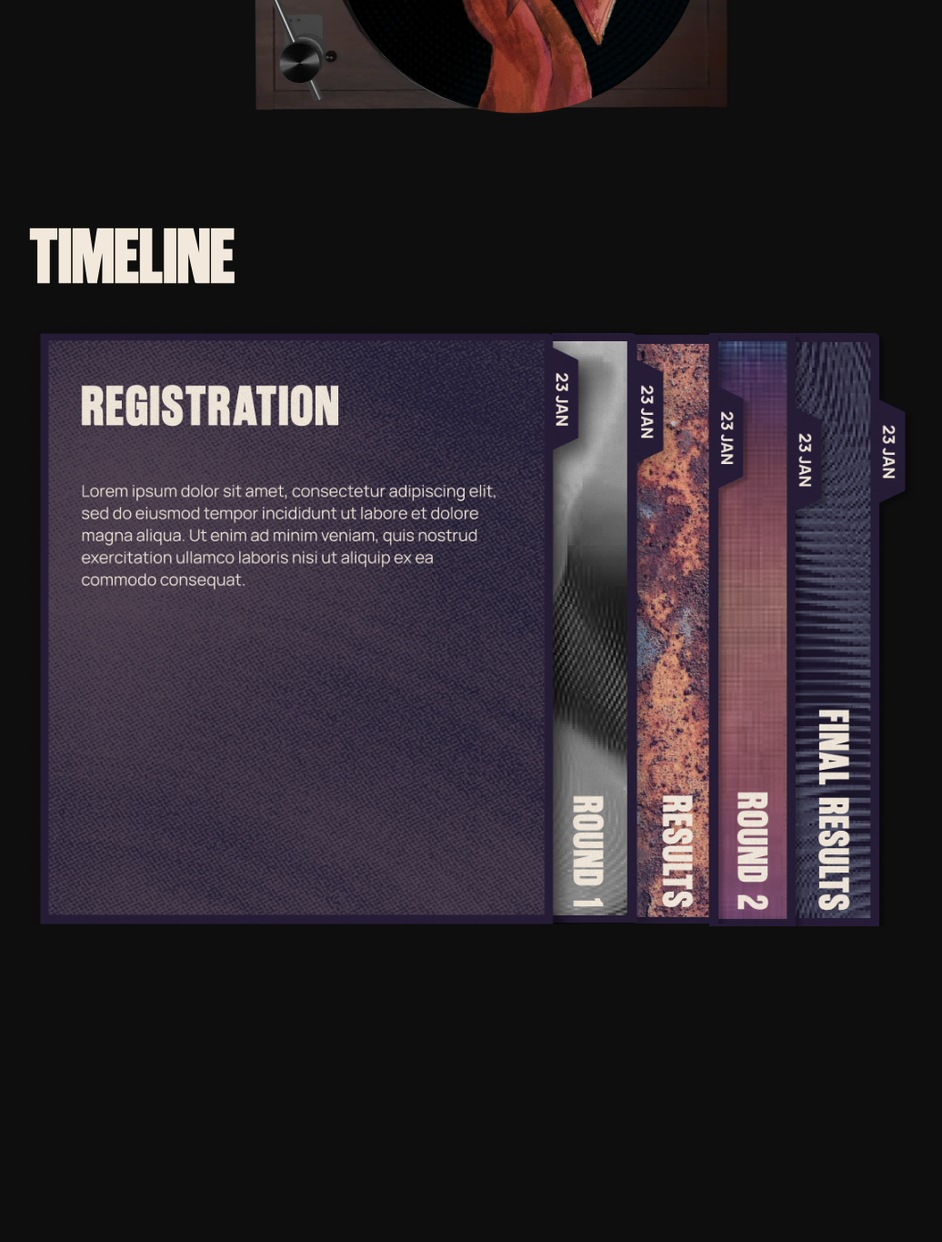
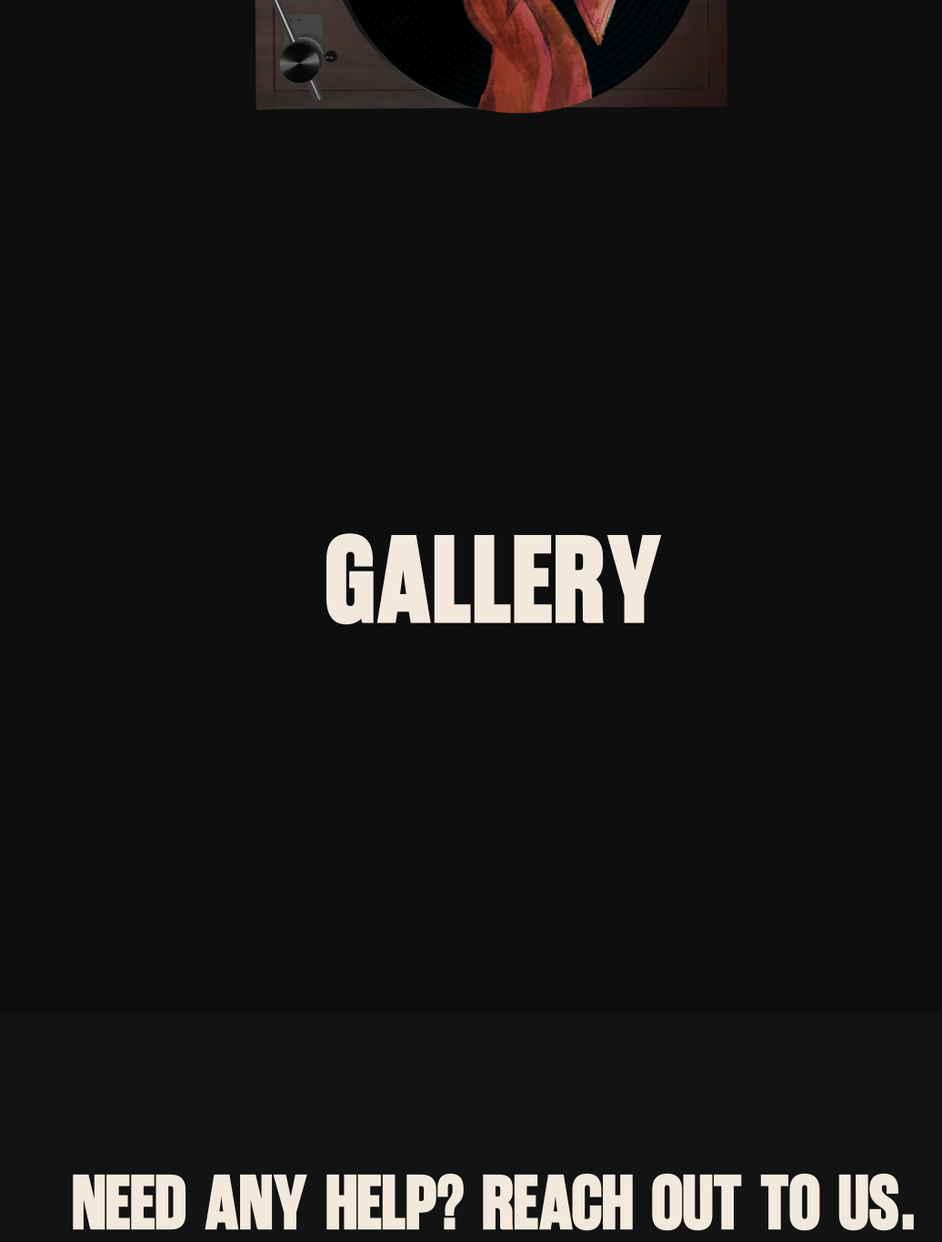
Before and after one commit to sristivats/rock2026, a Django app: page / in a window 1280 px wide. Shown: the part 1291-2656 px from the top of the page at 91% size, without its empty margins (96-1132 px from the left). Run offline with Django 5.2, Linux system fonts and the light colour scheme.

Commit message:
timeline section commented out

```diff
--- a/bands/templates/bands/home.html
+++ b/bands/templates/bands/home.html
@@ -109,7 +109,7 @@
     </div>
   </div>
 
-  <div class="timeline" id="timeline">
+  <!-- <div class="timeline" id="timeline">
     <div class="wrapper">
       <h2>TIMELINE</h2>
 
@@ -121,9 +121,9 @@
         <img src="{% static 'bands/images/timeline/timeline-main-1.png' %}" alt="" class="time-1">
       </div>
     </div>
-  </div>
+  </div> -->
 
-  <div class="timeline-mobile" id="timeline-mobile">
+  <!-- <div class="timeline-mobile" id="timeline-mobile">
     <h2>IMPORTANT DATES</h2>
 
     <div class="timeline-mobile-container">
@@ -133,7 +133,7 @@
       <img src="{% static 'bands/images/timeline-mobile/timeline-main-4.png' %}" alt="" class="time-4">
       <img src="{% static 'bands/images/timeline-mobile/timeline-main-5.png' %}" alt="" class="time-5">
     </div>
-  </div>
+  </div> -->
 
   <div class="gallery">
     <h1>GALLERY</h1>
```
